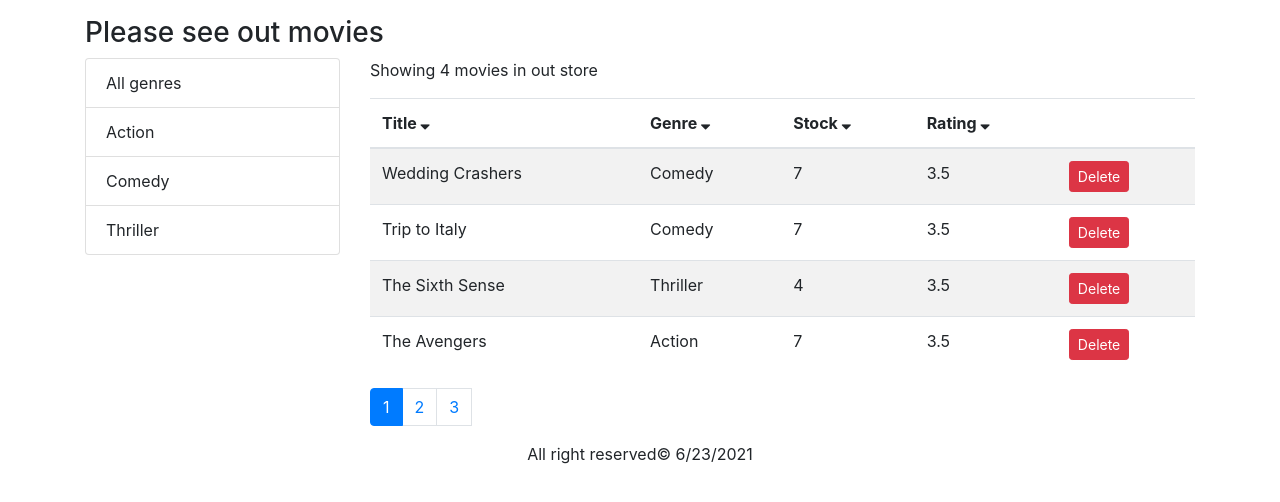
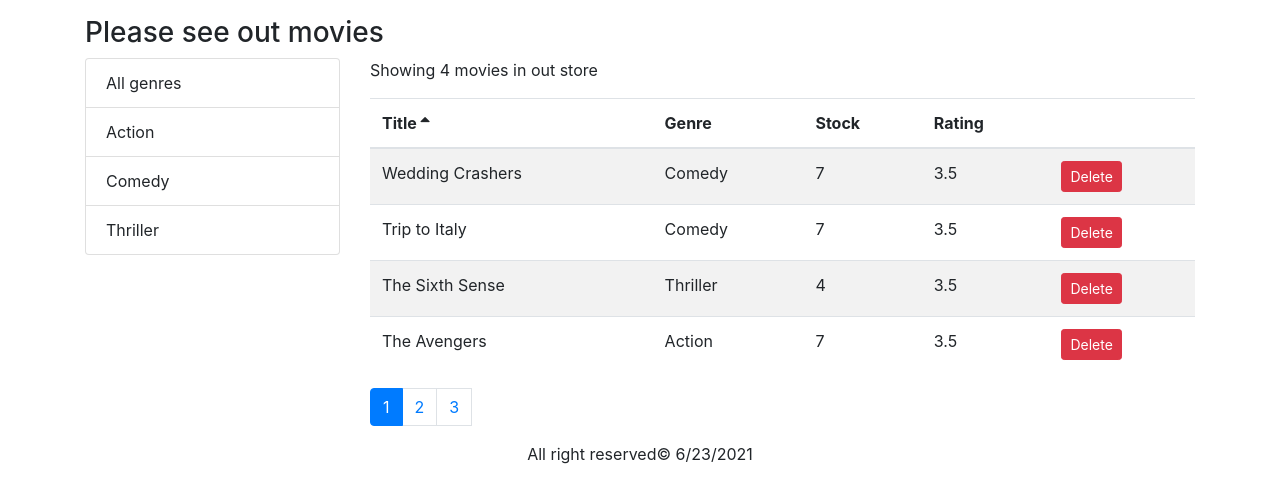
Before and after one commit to lukas-anci/movie_app_pagination, a React (Create React App) app: page / in a window 1280 px wide. Shown: the top 502 px of the page. Built offline with nearby package versions, Linux system fonts and the light colour scheme.

Commit message:
sort icon works

```diff
--- a/src/components/moviesTable.jsx
+++ b/src/components/moviesTable.jsx
@@ -13,27 +13,35 @@ class MoviesTable extends Component {
     this.props.onSort(sortColumnCopy);
   };
 
+  renderSortIcon = (iconColumn) => {
+    const { sortBy, order } = this.props.sortColumn;
+    if (iconColumn === sortBy && order === 'asc')
+      return <i className="fa fa-sort-asc"></i>;
+
+    if (iconColumn === sortBy && order === 'desc')
+      return <i className="fa fa-sort-desc"></i>;
+
+    return;
+  };
+
   render() {
-    const { moviesPaginated, onDelete, sortColumn } = this.props;
-    const iconSort =
-      sortColumn.order === 'asc' ? (
-        <i className="fa fa-sort-desc"></i>
-      ) : (
-        <i className="fa fa-sort-asc"></i>
-      );
+    const { moviesPaginated, onDelete } = this.props;
+
     return (
       <table className="table table-striped ">
         <thead>
           <tr>
-            <th onClick={() => this.raiseSort('title')}>Title {iconSort} </th>
+            <th onClick={() => this.raiseSort('title')}>
+              Title {this.renderSortIcon('title')}{' '}
+            </th>
             <th onClick={() => this.raiseSort('genre.name')}>
-              Genre {iconSort}
+              Genre {this.renderSortIcon('genre.name')}
             </th>
             <th onClick={() => this.raiseSort('numberInStock')}>
-              Stock {iconSort}
+              Stock {this.renderSortIcon('numberInStock')}
             </th>
             <th onClick={() => this.raiseSort('dailyRentalRate')}>
-              Rating {iconSort}
+              Rating {this.renderSortIcon('dailyRentalRate')}
             </th>
             <th></th>
           </tr>
```
